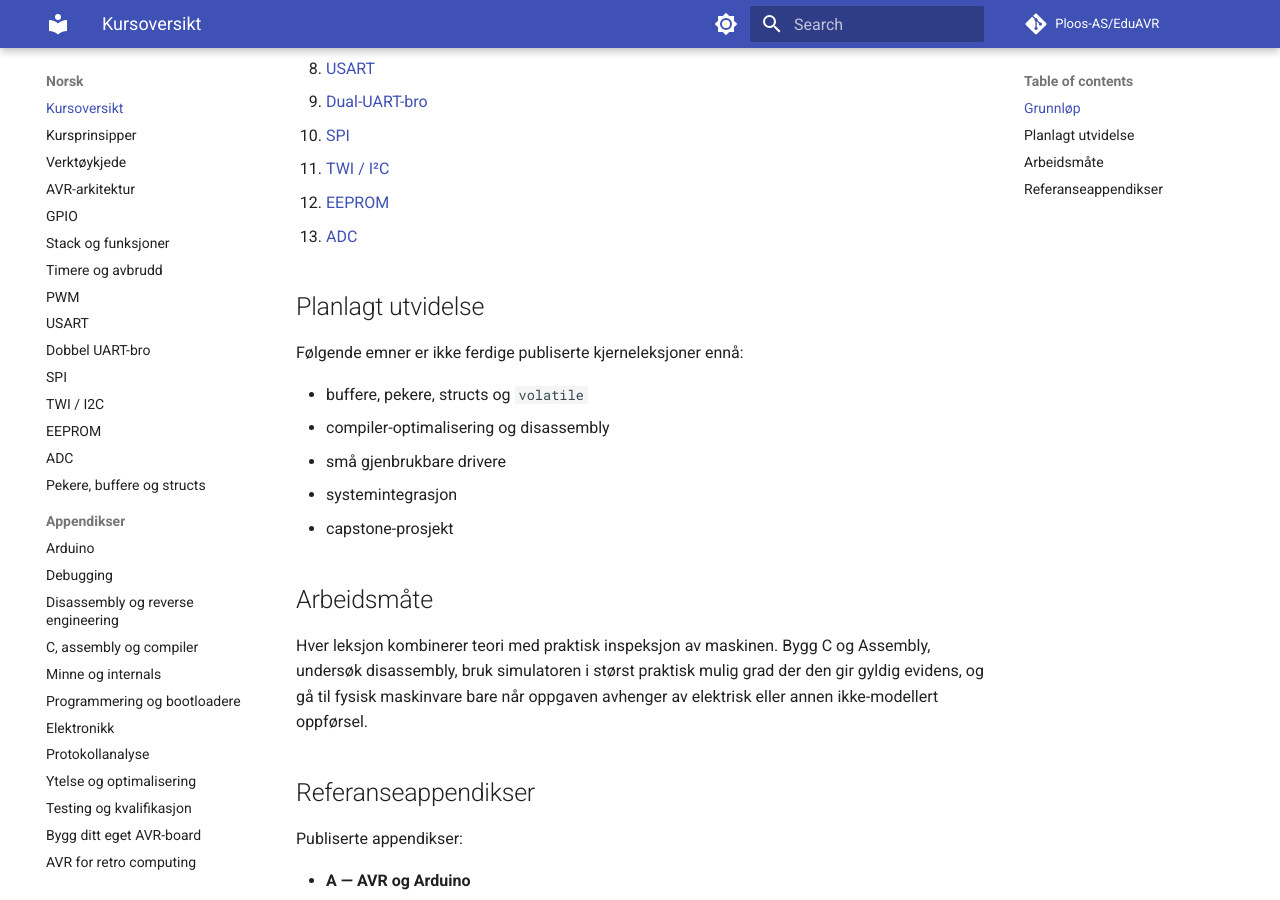
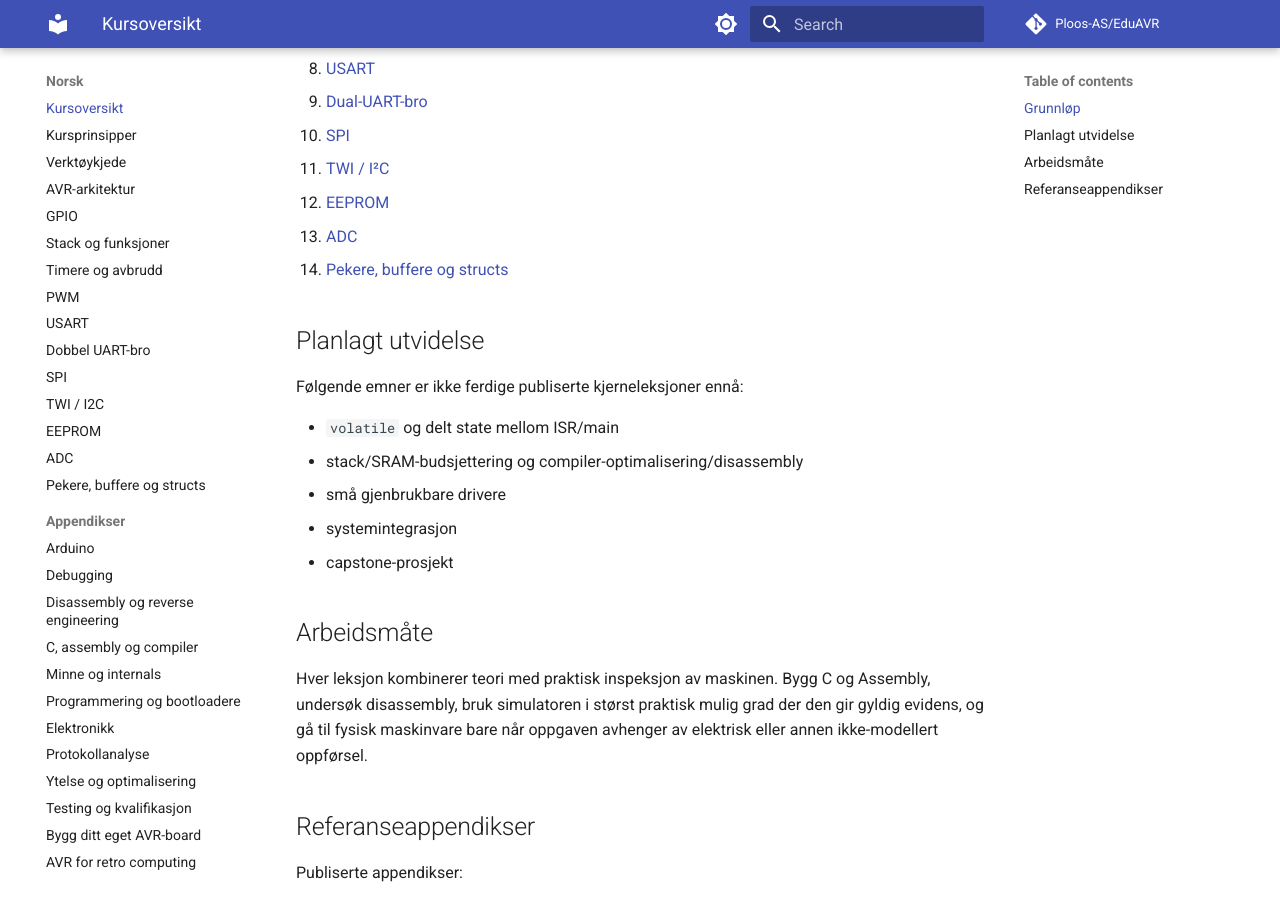
Before and after one commit to Ploos-AS/EduAVR, an MkDocs documentation site: the page built from docs/no/COURSE_OUTLINE.md, in a window 1280 px wide and 900 px high, scrolled down 688 px. Built offline with MkDocs 1.6.1 and Material for MkDocs 9.7.7, drawn with Linux system fonts in a browser that asks for light colours; comment, search, counter and statistics services are not loaded.

Commit message:
docs: add M6 lesson to Norwegian outline

```diff
--- a/docs/no/COURSE_OUTLINE.md
+++ b/docs/no/COURSE_OUTLINE.md
@@ -20,13 +20,14 @@ EduAVR lærer AVR fra maskinvaren og opp, med **Assembly og C side om side**.
 11. [TWI / I²C](09-twi-i2c.md)
 12. [EEPROM](10-eeprom.md)
 13. [ADC](11-adc.md)
+14. [Pekere, buffere og structs](12-data-structures.md)
 
 ## Planlagt utvidelse
 
 Følgende emner er ikke ferdige publiserte kjerneleksjoner ennå:
 
-- buffere, pekere, structs og `volatile`
-- compiler-optimalisering og disassembly
+- `volatile` og delt state mellom ISR/main
+- stack/SRAM-budsjettering og compiler-optimalisering/disassembly
 - små gjenbrukbare drivere
 - systemintegrasjon
 - capstone-prosjekt
```
